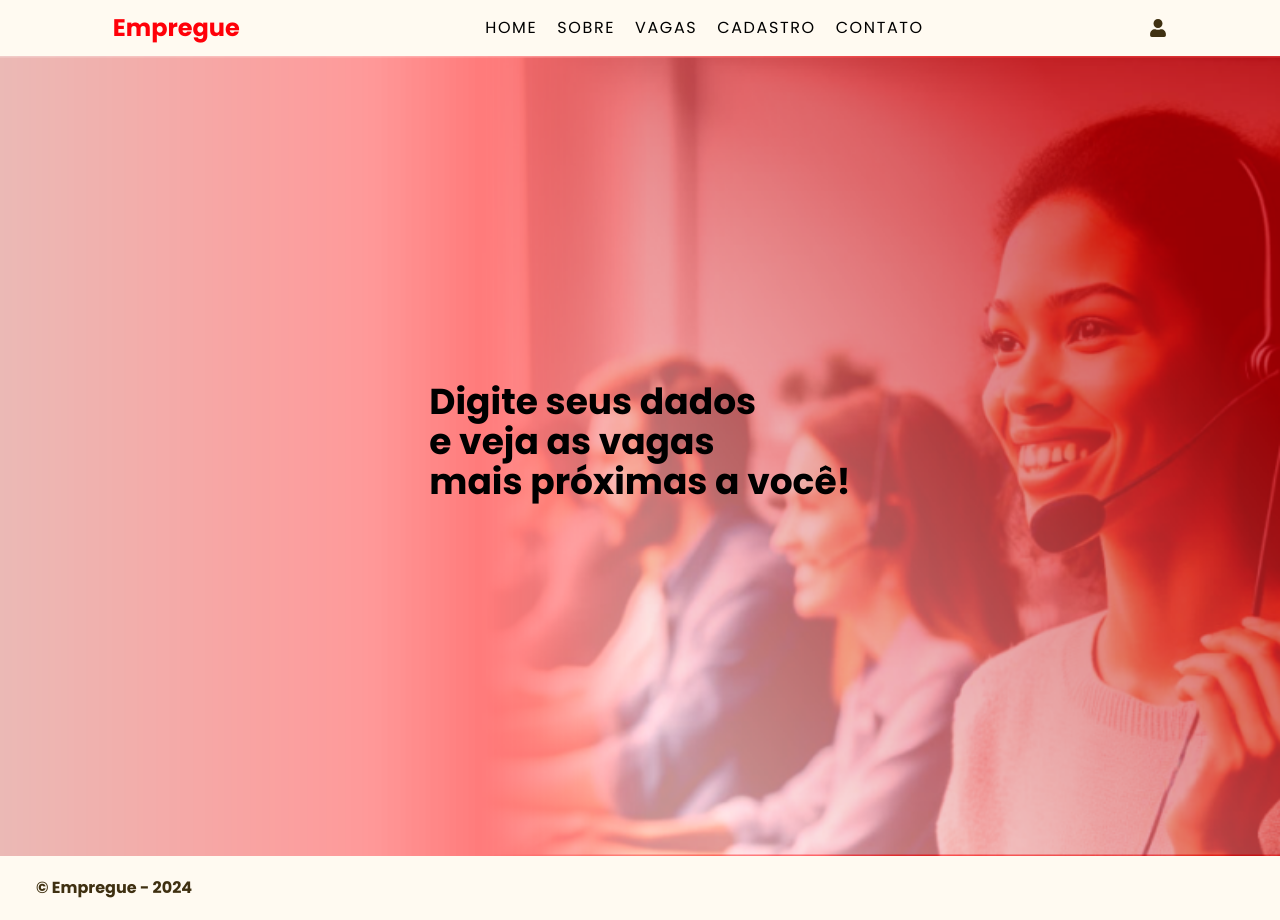
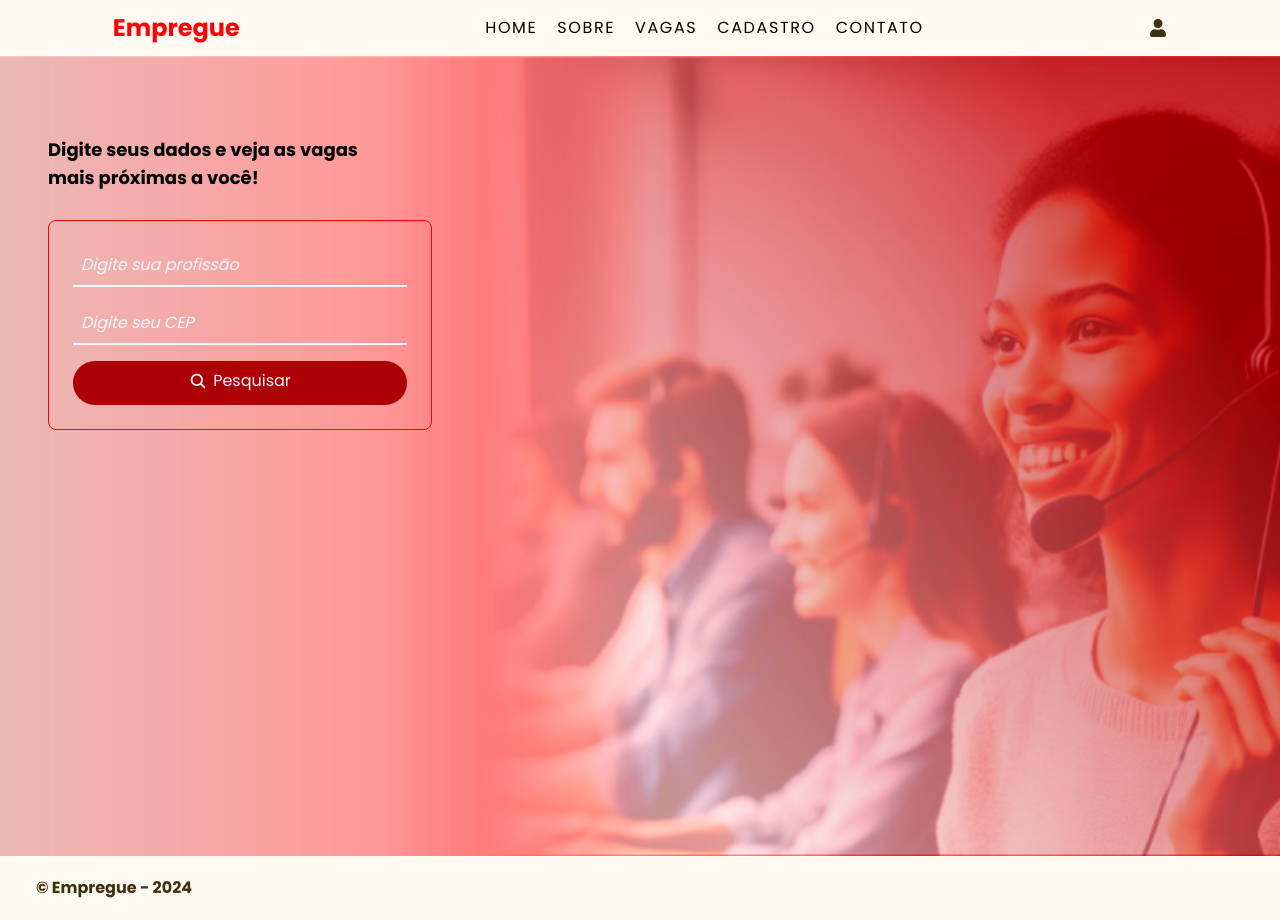
Before and after one commit to softexrecifepe/PI-RE9-TURMA-09-EQUIPE-05, a Next.js app: page / in a window 1280 px wide. Built offline with nearby package versions, Linux system fonts and the light colour scheme.

Commit message:
adicionado foto de fundo, criado form de pesquisa com 2 campos, botão submit

```diff
--- a/src/components/header/index.tsx
+++ b/src/components/header/index.tsx
@@ -3,9 +3,9 @@ import { FaUser } from "react-icons/fa";
 
 export default function Header() {
     return (
-        <header className="w-full bg-corHeader h-14 flex items-center justify-around">
+        <header className="w-full bg-corHeader h-14 flex items-center justify-around ">
             <Link to="/">
-                <span className="text-2xl text-cordestaqueTitulo font-bold cursor-pointer">Empregue</span>
+                <span className="text-2xl text-corDestaqueTitulo font-bold cursor-pointer">Empregue</span>
             </Link>
             <nav>
                 <Link to="/" className="hover:text-corSecundaria cursor-pointer tracking-widest ml-5 transition ease-linear duration-200">HOME</Link>
--- a/src/pages/home/index.tsx
+++ b/src/pages/home/index.tsx
@@ -1,5 +1,6 @@
 import Header from "../../components/header/index";
 import Footer from "../../components/footer/index"
+import { IoSearch } from "react-icons/io5";
 
 
 
@@ -7,18 +8,23 @@ export default function Home() {
     return (
         <>
             <Header />
-                <section className="w-auto min-h-screen bg-cover flex items-center justify-around bg-home-image">
-                    <div>
-                        <p className="text-4xl mb-7 font-bold">Digite seus dados <br /> e veja as vagas <br /> mais próximas a você!</p>
-
-                    </div>
-                    {/* <Image
-                        src="/imagens/home.png"
-                        alt="home"
-                        width={300}
-                        height={300}
-                    /> */}
-                </section>
+            <section className="w-auto min-h-screen bg-cover flex flex-col bg-home-image">
+                <div>
+                    <p className="text-lg mb-7 font-bold mt-20 ml-12">Digite seus dados e veja as vagas <br /> mais próximas a você!</p>
+                </div>
+                <div className="max-w-sm p-6 border rounded-lg border-corDestaqueTitulo ml-12">
+                    <form className="space-y-4">
+                        <input type="text" id="profissao" placeholder="Digite sua profissão" className="w-full p-2 border-b-2 border-corTextoBotao placeholder-corTextoBotao italic focus:outline-none bg-transparent" maxLength = {30} />
+                        <input type="text" id="cep" placeholder="Digite seu CEP" className="w-full p-2 border-b-2 border-corTextoBotao placeholder-corTextoBotao italic  focus:outline-none bg-transparent" maxLength = {30} />
+                        <button type="submit" className="w-full bg-corPrimaria text-corTextoBotao py-2 rounded-full hover:bg-corDestaqueTitulo">
+                            <span className="inline-flex items-center">
+                                <i className="text-lg mr-1.5"><IoSearch /></i>
+                                Pesquisar
+                            </span>
+                        </button>
+                    </form>
+                </div>
+            </section >
             <Footer />
         </>
     )
--- a/tailwind.config.ts
+++ b/tailwind.config.ts
@@ -19,7 +19,7 @@ const config: Config = {
       },
       colors: {
         corPrimaria: "#ad0006",
-        cordestaqueTitulo: "#ff0009",
+        corDestaqueTitulo: "#ff0009",
         corSecundaria: "#ff6166",
         corDestaque: "#ff9ea1",
         corDestaquePricipal: "#3f3011",
@@ -27,6 +27,8 @@ const config: Config = {
         corDestaqueHover: "#7a7262",
         corHeader: "#fffaf1",
         corVerde: "#51fc02",
+        corTextoBotao: "#f0f8ff",
+
       },
     },
   },
```
